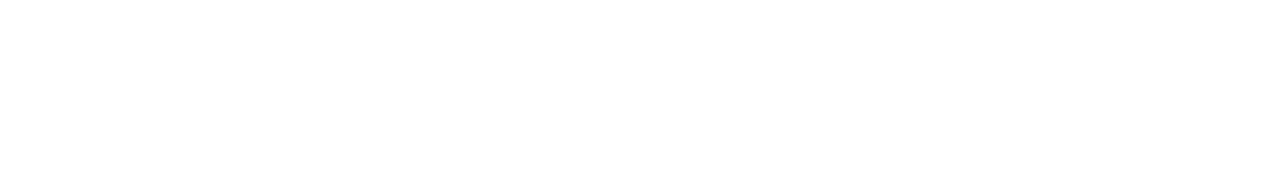
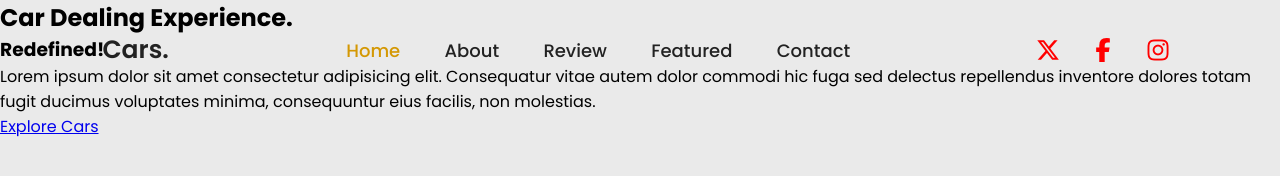
Before and after one commit to arish-softdev/Website, a plain HTML site: page 1 Website.html in a window 1280 px wide. Drawn offline with Linux system fonts and the light colour scheme.

Commit message:
Websites

```diff
--- a/1 Website.css
+++ b/1 Website.css
@@ -1,4 +1,73 @@
 *{
     padding: 0;
     margin: 0;
+    box-sizing: border-box;
+    font-family: 'poppins', sans-serif;
 }
+body {
+    background: #eaeaea;
+}
+
+.header {
+    position: fixed;
+    top: 0;
+    left: 0;
+    width: 100%;
+    padding: 30px 8%;
+    background: transparent;
+    display: flex;
+    justify-content: space-between;
+    align-items: center;
+    z-index: 100;
+}
+
+.logo {
+    font-size: 25px;
+    color: #222;
+    text-decoration: none;
+    font-weight: 600;
+}
+
+.navbar a {
+    font-size: 18px;
+    color: #222;
+    text-decoration: none;
+    font-weight: 500;
+    margin: 0 20px;
+    transition: .3s;
+}
+
+.navbar a:hover,
+.navbar a.active {
+    color: #d49804;
+}
+
+.social-media {
+    display: flex;
+    justify-content: space-between;
+    width: 150px;
+    height: 40px;
+}
+
+.social-media a {
+    display: inline-flex;
+    justify-content: center;
+    align-items: center;
+    width: 40px;
+    height: 40px;
+    background: transparent;
+    border: 2px solid transparent;
+    text-decoration: none;
+    transform: rotate(45deg);
+    transition: .5s;
+}
+
+.social-media a:hover{
+    border-color: red;
+}
+
+.social-media a i {
+    font-size: 24px;
+    color: red;
+    transform: rotate(-45deg);
+}
--- a/1 Website.html
+++ b/1 Website.html
@@ -3,9 +3,41 @@
 <head>
     <meta charset="UTF-8">
     <meta name="viewport" content="width=device-width, initial-scale=1.0">
-    <title>Document</title>
+    <title>Car</title>
+    <link rel="stylesheet" href="./1 Website.css">
+    <link rel="preconnect" href="https://fonts.googleapis.com">
+<link rel="preconnect" href="https://fonts.gstatic.com" crossorigin>
+<link href="https://fonts.googleapis.com/css2?family=Poppins:ital,wght@0,100;0,200;0,300;0,400;0,500;0,600;0,700;0,800;0,900;1,100;1,200;1,300;1,400;1,500;1,600;1,700;1,800;1,900&display=swap" rel="stylesheet">
+    <link rel="stylesheet" href="https://cdnjs.cloudflare.com/ajax/libs/font-awesome/7.0.1/css/all.min.css" integrity="sha512-2SwdPD6INVrV/lHTZbO2nodKhrnDdJK9/kg2XD1r9uGqPo1cUbujc+IYdlYdEErWNu69gVcYgdxlmVmzTWnetw==" crossorigin="anonymous" referrerpolicy="no-referrer" />
 </head>
 <body>
+    <header class="header">
+        <a href="#" class="logo">Cars.</a>
 
+        <nav class="navbar">
+            <a href="#" class="active">Home</a>
+            <a href="#">About</a>
+            <a href="#">Review</a>
+            <a href="#">Featured</a>
+            <a href="#">Contact</a>
+        </nav>
+
+        <div class="social-media">
+            <a href="#"><i class="fa-brands fa-x-twitter"></i></a>
+            <a href="#"><i class="fa-brands fa-facebook-f"></i></a>
+            <a href="#"><i class="fa-brands fa-instagram"></i></a>
+        </div>
+    </header>
+
+    <section class="home">
+        <div class="home-content">
+            <h1>Car Dealing Experience.</h1>
+            <h3>Redefined!</h3>
+            <p>
+                Lorem ipsum dolor sit amet consectetur adipisicing elit. Consequatur vitae autem dolor commodi hic fuga sed delectus repellendus inventore dolores totam fugit ducimus voluptates minima, consequuntur eius facilis, non molestias.
+            </p>
+            <a href="#" class="btn">Explore Cars</a>
+        </div>
+    </section>
 </body>
 </html>
```
Also changed, not shown: Rose-png.png (added).
